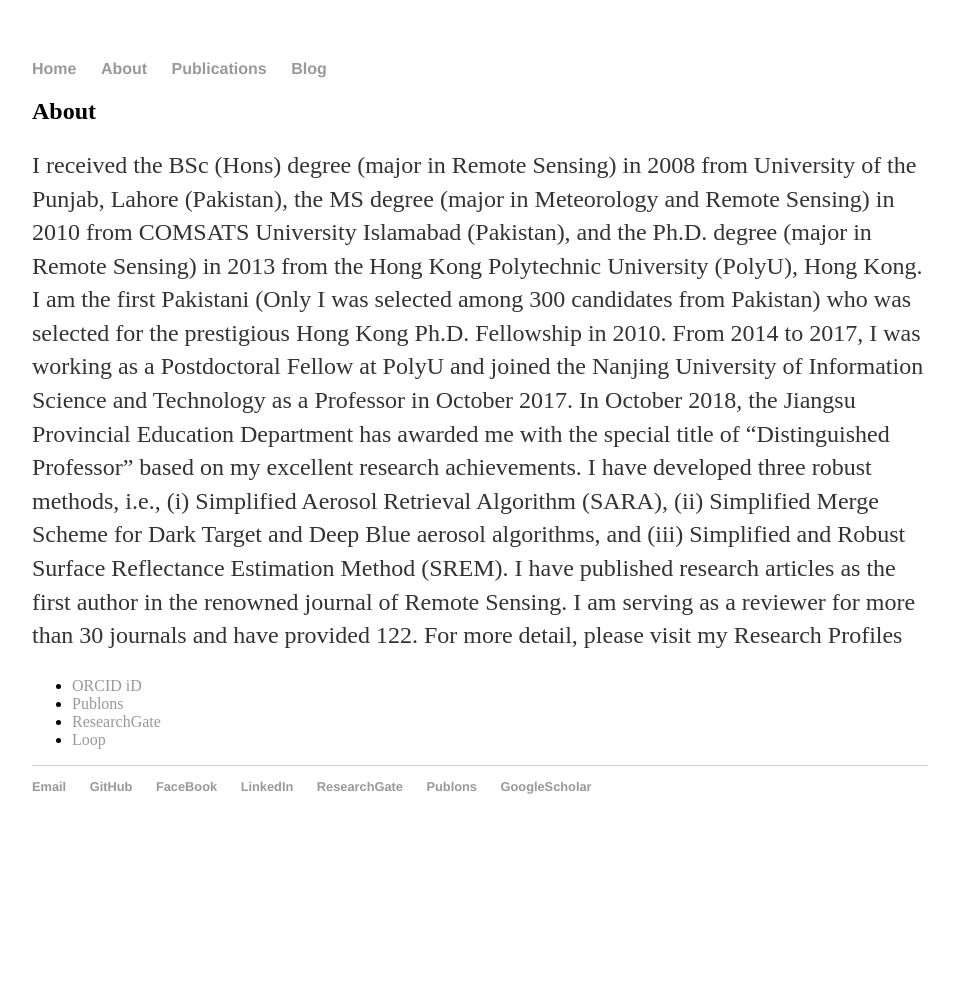
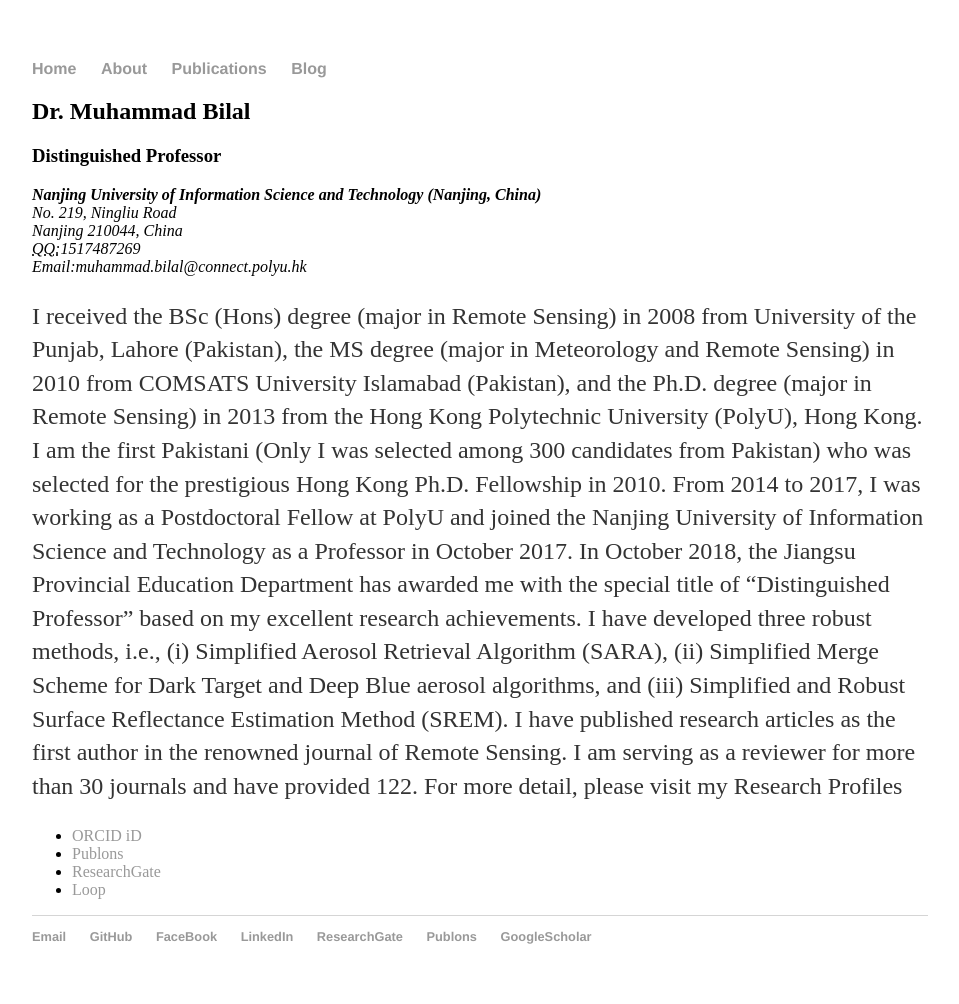
Before and after one commit to rs-DrBilal/rsbilal.github.io, a Jekyll site: the page built from about/index.html, in a window 1280 px wide. Shown: the whole page, without its empty margins (160-1119 px from the left). Built offline with Jekyll 4.4.1, drawn with Linux system fonts in a browser that asks for light colours; before the commit the page ends 900 px from its top, so only the background shows below that.

Commit message:
Update index.html

```diff
--- a/about/index.html
+++ b/about/index.html
@@ -4,7 +4,15 @@ title: About Muhammad Bilal
 ---
 
 		<div class="about">
-			<h2>About</h2>
+			<h2>Dr. Muhammad Bilal</h2>
+			<h3>Distinguished Professor</h3>
+					<address>
+					<strong>Nanjing University of Information Science and Technology (Nanjing, China)</strong><br>
+					No. 219, Ningliu Road<br>
+					Nanjing 210044, China<br>
+					<abbr title="QQ">QQ:</abbr>1517487269<br>
+					<span class="obfuscate">Email:muhammad.bilal@connect.polyu.hk</span>
+					</address>
 			<p>I received the BSc (Hons) degree (major in Remote Sensing) in 2008 from University of the Punjab, Lahore (Pakistan), the MS degree (major in Meteorology and Remote Sensing) in 2010 from COMSATS University Islamabad (Pakistan), and the Ph.D. degree (major in Remote Sensing) in 2013 from the Hong Kong Polytechnic University (PolyU), Hong Kong. I am the first Pakistani (Only I was selected among 300 candidates from Pakistan) who was selected for the prestigious Hong Kong Ph.D. Fellowship in 2010. From 2014 to 2017, I was working as a Postdoctoral Fellow at PolyU and joined the Nanjing University of Information Science and Technology as a Professor in October 2017. In October 2018, the Jiangsu Provincial Education Department has awarded me with the special title of “Distinguished Professor” based on my excellent research achievements. I have developed three robust methods, i.e., (i) Simplified Aerosol Retrieval Algorithm (SARA), (ii) Simplified Merge Scheme for Dark Target and Deep Blue aerosol algorithms, and (iii) Simplified and Robust Surface Reflectance Estimation Method (SREM). I have published research articles as the first author in the renowned journal of Remote Sensing.  I am serving as a reviewer for more than 30 journals and have provided 122. For more detail, please visit my Research Profiles</p>
 
 			<ul class="contacts">
```
